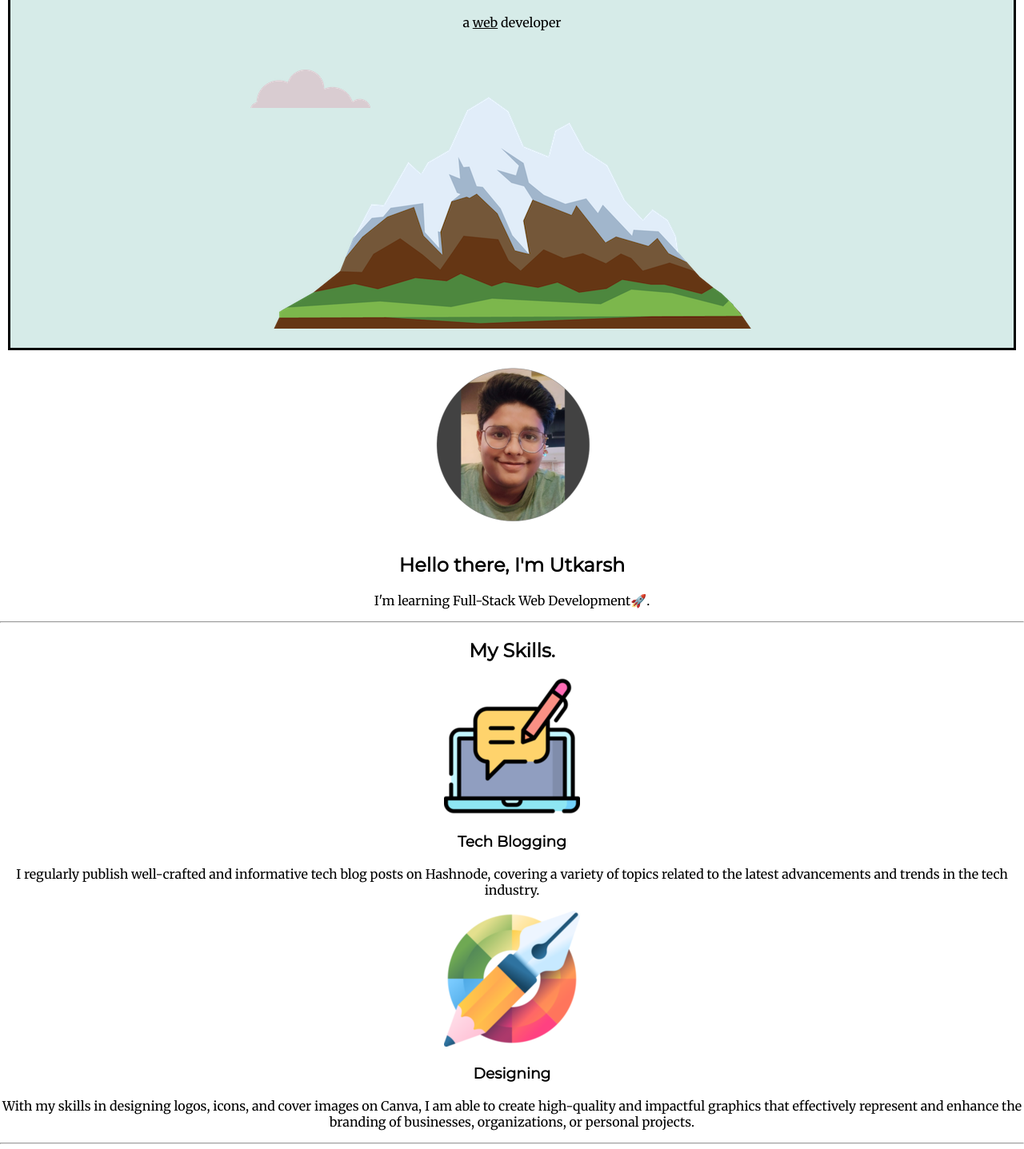
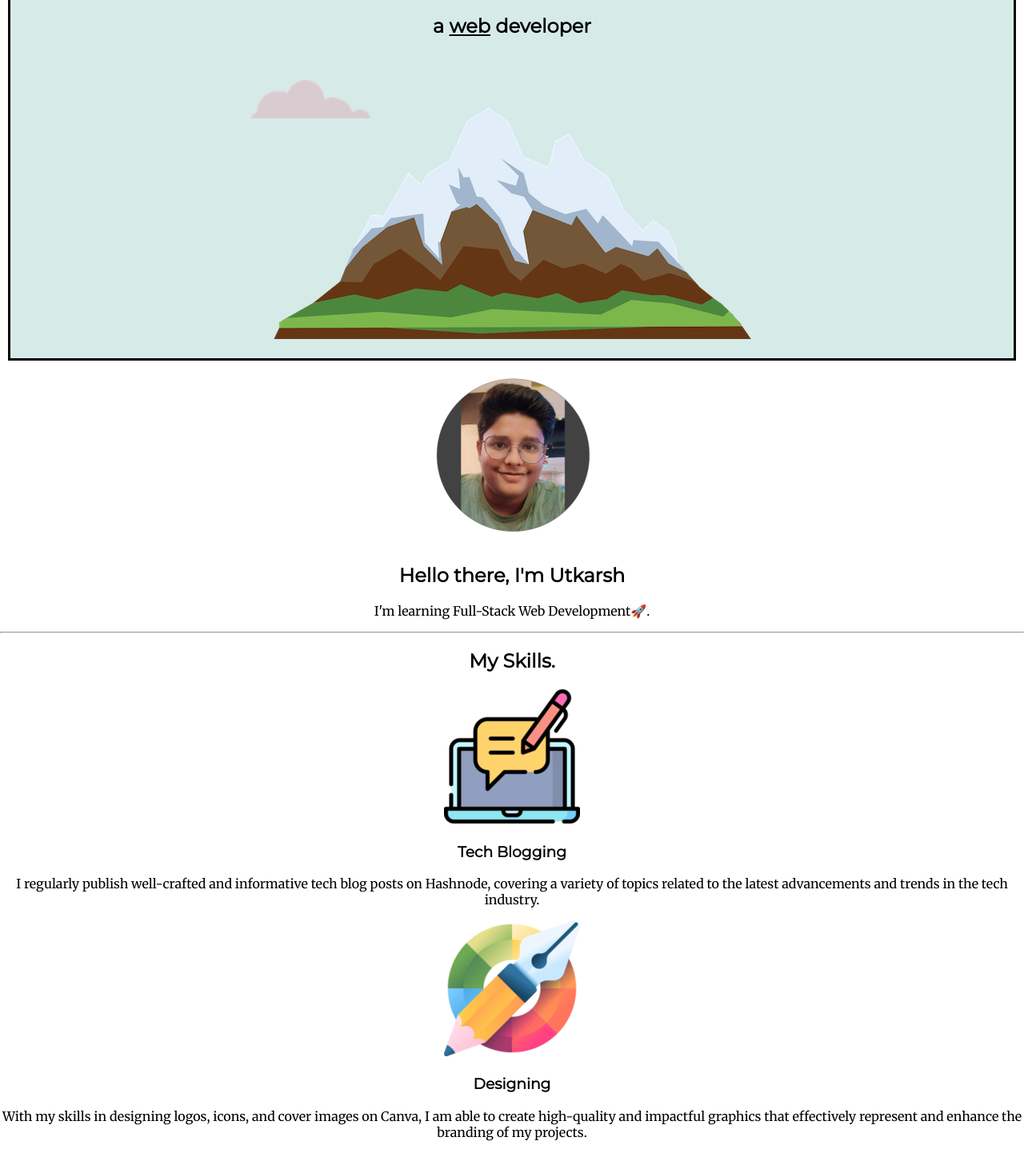
Before and after one commit to utkarshkrishna2004/Personal-portfolio-project, a plain HTML site: page index.html in a window 1280 px wide. Shown: the part 163-1600 px from the top of the page at 80% size. Drawn offline with Linux system fonts and the light colour scheme.

Commit message:
updated index.html

```diff
--- a/index.html
+++ b/index.html
@@ -15,7 +15,7 @@
     <div class="top-container">
         <img class="top-cloud" src="images/cloud.png" alt="cloud-img">
         <h1>I'm Utkarsh.</h1>
-        <p>a <span class="web">web</span> developer</p>
+        <h2>a <span class="web">web</span> developer</h2>
         <img class="bottom-cloud" src="images/cloud.png" alt="cloud-img">
         <img src="images/mountain.png" alt="mountain-img">
     </div>
@@ -32,12 +32,12 @@
           <div class="skill-row">
             <img class="blogging" src="images/blogging (1).png" alt="blogging">
             <h3>Tech Blogging</h3>
-            <p>I regularly publish well-crafted and informative tech blog posts on Hashnode, covering a variety of topics related to the latest advancements and trends in the tech industry.</p>
+            <p class="description-text-blogging">I regularly publish well-crafted and informative tech blog posts on Hashnode, covering a variety of topics related to the latest advancements and trends in the tech industry.</p>
           </div>
           <div class="skill-row">
             <img class="designing" src="images/graphic-designer (1).png" alt="graphic-designer">
             <h3>Designing</h3>
-            <p>With my skills in designing logos, icons, and cover images on Canva, I am able to create high-quality and impactful graphics that effectively represent and enhance the branding of businesses, organizations, or personal projects.</p>
+            <p class="description-text-designing">With my skills in designing logos, icons, and cover images on Canva, I am able to create high-quality and impactful graphics that effectively represent and enhance the branding of my projects.</p>
           </div>
         </div>
         <hr>
```
